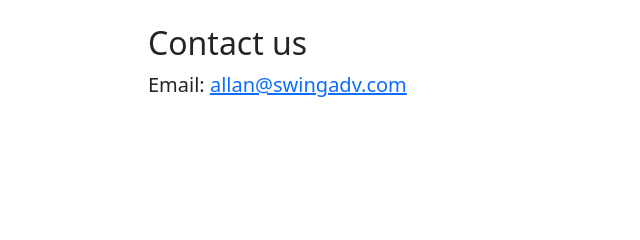
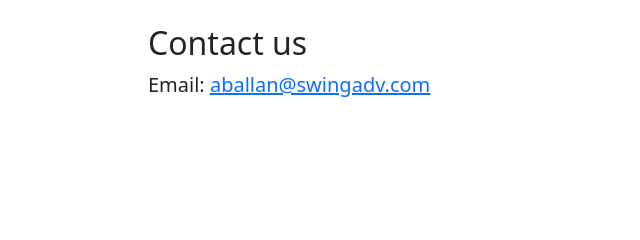
Before and after one commit to swing-advantage/swing-advantage.github.io, a plain HTML site: page index.html in a window 1280 px wide. Shown: the part 1429-1669 px from the top of the page, 132-772 px from the left. Drawn offline with nearby package versions, Linux system fonts and the light colour scheme.

Commit message:
email link

```diff
--- a/index.html
+++ b/index.html
@@ -96,7 +96,8 @@
           <div class="col-lg-8">
             <h2>Contact us</h2>
             <p class="lead">
-              Email: <a href="mailto:allan@swingadv.com">allan@swingadv.com</a>
+              Email:
+              <a href="mailto:allan@swingadv.com">aballan@swingadv.com</a>
             </p>
           </div>
         </div>
```
